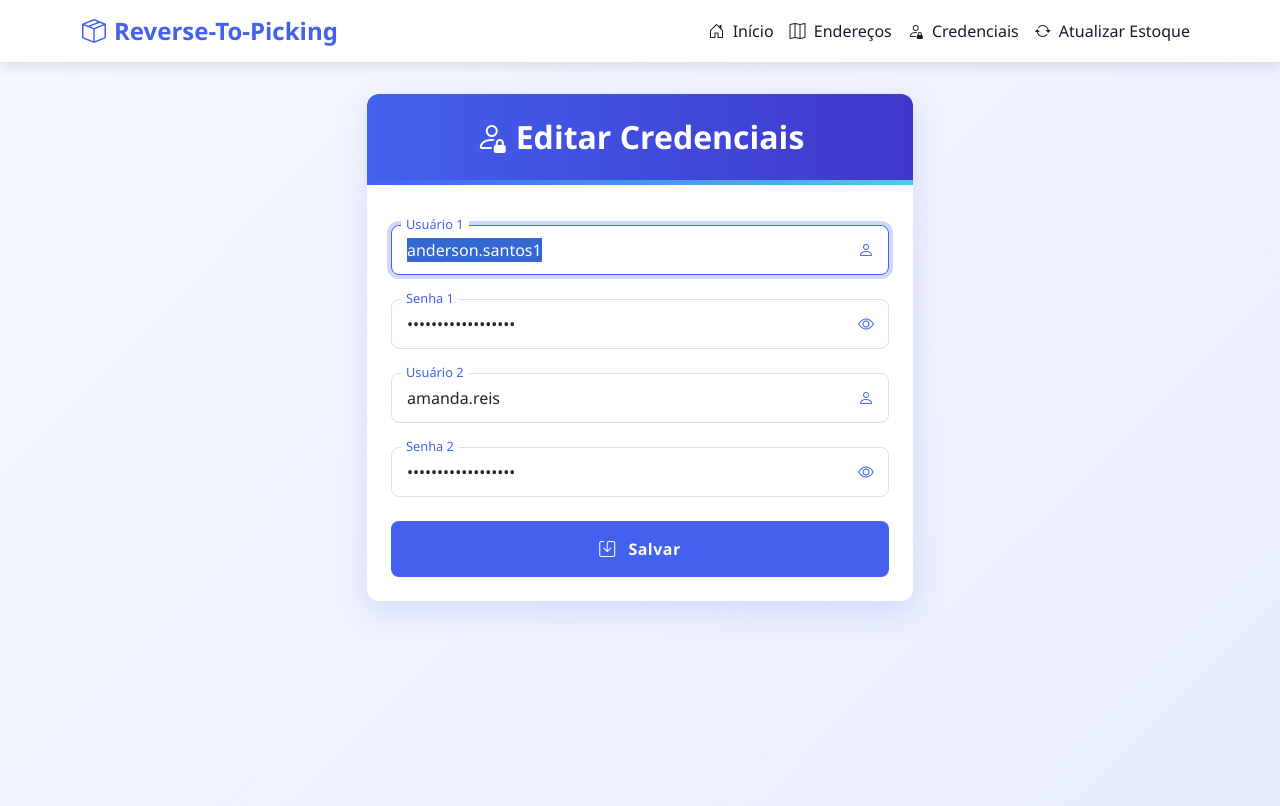
After one commit to Andersonps-dev/AppReversa, a Flask app: page /credenciais in a window 1280 px wide. The commit adds this page. Run offline with Flask 3, Linux system fonts and the light colour scheme.

Commit message:
Navbar completo e credenciais

```diff
--- a/app.py
+++ b/app.py
@@ -5,7 +5,7 @@ import os
 from dotenv import load_dotenv
 import logging
 from sqlalchemy import func
-from models import Estoque, BarraEndereco, InventariosRealizados
+from models import Estoque, BarraEndereco, InventariosRealizados, UserCredential
 
 from sqlalchemy import cast, Integer
 from config import LINK_WMS, LOGINS_WMS, SENHAS_WMS, ID_TOKEN_WMS, TOKENS_SENHAS
@@ -182,6 +182,23 @@ def excluir_item(endereco):
         flash(f'Erro ao excluir item: {e}', 'error')
     return redirect(url_for('detalhes_endereco', endereco=endereco))
 
+@app.route('/credenciais', methods=['GET', 'POST'])
+def credenciais():
+    cred = UserCredential.query.first()
+    if not cred:
+        cred = UserCredential(user1='', pass1='', user2='', pass2='')
+        db.session.add(cred)
+        db.session.commit()
+    if request.method == 'POST':
+        cred.user1 = request.form.get('user1', '')
+        cred.pass1 = request.form.get('pass1', '')
+        cred.user2 = request.form.get('user2', '')
+        cred.pass2 = request.form.get('pass2', '')
+        db.session.commit()
+        flash('Credenciais atualizadas com sucesso!', 'success')
+        return redirect(url_for('credenciais'))
+    return render_template('credenciais.html', cred=cred)
+
 if __name__ == '__main__':
     with app.app_context():
         db.create_all()
--- /dev/null
+++ b/templates/credenciais.html
@@ -0,0 +1,308 @@
+<!DOCTYPE html>
+<html lang="pt-br">
+<head>
+    <meta charset="UTF-8">
+    <title>Credenciais</title>
+    <meta name="viewport" content="width=device-width, initial-scale=1">
+    <link href="https://cdn.jsdelivr.net/npm/bootstrap@5.3.0/dist/css/bootstrap.min.css" rel="stylesheet">
+    <link href="https://cdn.jsdelivr.net/npm/bootstrap-icons@1.10.5/font/bootstrap-icons.css" rel="stylesheet">
+    <link rel="icon" type="image/png" href="https://i.postimg.cc/ZKPM50BD/distribuido-1.png">
+    <style>
+        :root {
+            --primary-color: #4361ee;
+            --secondary-color: #3f37c9;
+            --success-color: #4cc9f0;
+            --dark-color: #1a1a2e;
+            --light-color: #f8f9fa;
+        }
+
+        body {
+            font-family: 'Segoe UI', Tahoma, Geneva, Verdana, sans-serif;
+            background-color: #f5f7ff;
+            color: #333;
+        }
+
+        .navbar-brand {
+            font-weight: 700;
+            color: var(--primary-color) !important;
+            font-size: 1.5rem;
+        }
+
+        .nav-link {
+            font-weight: 500;
+            color: var(--dark-color) !important;
+            transition: all 0.3s ease;
+        }
+
+        .nav-link:hover {
+            color: var(--primary-color) !important;
+            transform: translateY(-2px);
+        }
+
+        .main-container {
+            background: linear-gradient(135deg, #f5f7ff 0%, #e8edff 100%);
+            min-height: calc(100vh - 56px);
+            padding: 2rem 0;
+        }
+
+        .card {
+            border: none;
+            border-radius: 12px;
+            box-shadow: 0 10px 30px rgba(67, 97, 238, 0.15);
+            overflow: hidden;
+            transition: transform 0.3s ease, box-shadow 0.3s ease;
+        }
+
+        .card:hover {
+            transform: translateY(-5px);
+            box-shadow: 0 15px 35px rgba(67, 97, 238, 0.2);
+        }
+
+        .card-header {
+            background: linear-gradient(to right, var(--primary-color), var(--secondary-color));
+            color: white;
+            padding: 1.5rem;
+            border-bottom: none;
+        }
+
+        .card-title {
+            font-weight: 700;
+            margin-bottom: 0;
+        }
+
+        .form-control {
+            border-radius: 8px;
+            padding: 12px 15px;
+            border: 1px solid #e0e0e0;
+            transition: all 0.3s ease;
+        }
+
+        .form-control:focus {
+            border-color: var(--primary-color);
+            box-shadow: 0 0 0 0.25rem rgba(67, 97, 238, 0.25);
+        }
+
+        .btn-primary {
+            background-color: var(--primary-color);
+            border: none;
+            border-radius: 8px;
+            padding: 12px;
+            font-weight: 600;
+            letter-spacing: 0.5px;
+            transition: all 0.3s ease;
+        }
+
+        .btn-primary:hover {
+            background-color: var(--secondary-color);
+            transform: translateY(-2px);
+        }
+
+        .btn-primary:disabled {
+            background-color: #6c757d;
+            cursor: not-allowed;
+        }
+
+        .alert {
+            border-radius: 8px;
+            padding: 1rem 1.5rem;
+        }
+
+        .success-animation {
+            animation: pulse 2s infinite;
+        }
+
+        @keyframes pulse {
+            0% { transform: scale(1); }
+            50% { transform: scale(1.02); }
+            100% { transform: scale(1); }
+        }
+
+        .input-icon {
+            position: relative;
+        }
+
+        .input-icon i {
+            position: absolute;
+            right: 15px;
+            top: 50%;
+            transform: translateY(-50%);
+            color: var(--primary-color);
+            cursor: pointer;
+        }
+
+        .floating-label {
+            position: relative;
+            margin-bottom: 1.5rem;
+        }
+
+        .floating-label label {
+            position: absolute;
+            top: 12px;
+            left: 15px;
+            color: #999;
+            transition: all 0.3s ease;
+            pointer-events: none;
+            background-color: white;
+            padding: 0 5px;
+        }
+
+        .floating-label input:focus + label,
+        .floating-label input:not(:placeholder-shown) + label {
+            top: -10px;
+            left: 10px;
+            font-size: 0.8rem;
+            color: var(--primary-color);
+        }
+
+        .navbar {
+            box-shadow: 0 4px 12px rgba(0, 0, 0, 0.1);
+        }
+
+        .status-indicator {
+            height: 5px;
+            background: linear-gradient(to right, var(--primary-color), var(--success-color));
+            margin-bottom: 1rem;
+        }
+    </style>
+</head>
+<body>
+    <nav class="navbar navbar-expand-lg navbar-light bg-white">
+        <div class="container">
+            <a class="navbar-brand" href="/">
+                <i class="bi bi-box-seam me-2"></i>Reverse-To-Picking
+            </a>
+            <button class="navbar-toggler" type="button" data-bs-toggle="collapse" data-bs-target="#navbarNav">
+                <span class="navbar-toggler-icon"></span>
+            </button>
+            <div class="collapse navbar-collapse" id="navbarNav">
+                <ul class="navbar-nav ms-auto">
+                    <li class="nav-item">
+                        <a class="nav-link" href="/">
+                            <i class="bi bi-house-door me-1"></i> Início
+                        </a>
+                    </li>
+                    <li class="nav-item">
+                        <a class="nav-link" href="/enderecos">
+                            <i class="bi bi-map me-1"></i> Endereços
+                        </a>
+                    </li>
+                    <li class="nav-item">
+                        <a class="nav-link" href="/credenciais">
+                            <i class="bi bi-person-lock me-1"></i> Credenciais
+                        </a>
+                    </li>
+                    <li class="nav-item">
+                        <a class="nav-link" href="#" data-bs-toggle="modal" data-bs-target="#modalAtualizarEstoque">
+                            <i class="bi bi-arrow-repeat me-1"></i> Atualizar Estoque
+                        </a>
+                    </li>
+                </ul>
+            </div>
+        </div>
+    </nav>
+
+    <!-- Modal de confirmação para atualizar estoque -->
+    <div class="modal fade" id="modalAtualizarEstoque" tabindex="-1" aria-labelledby="modalAtualizarEstoqueLabel" aria-hidden="true">
+      <div class="modal-dialog modal-dialog-centered">
+        <div class="modal-content">
+          <div class="modal-header">
+            <h5 class="modal-title" id="modalAtualizarEstoqueLabel">Confirmar atualização</h5>
+            <button type="button" class="btn-close btn-close-white" data-bs-dismiss="modal" aria-label="Close"></button>
+          </div>
+          <div class="modal-body">
+            Tem certeza que deseja atualizar o estoque? Esta ação pode levar alguns minutos.
+          </div>
+          <div class="modal-footer">
+            <button type="button" class="btn btn-secondary" data-bs-dismiss="modal">Cancelar</button>
+            <a href="/atualizar_estoque" class="btn btn-primary">Sim, atualizar</a>
+          </div>
+        </div>
+      </div>
+    </div>
+
+    <div class="main-container">
+        <div class="container">
+            <div class="row justify-content-center">
+                <div class="col-lg-8 col-xl-6">
+                    <div class="card mb-4">
+                        <div class="card-header text-center">
+                            <h2 class="card-title mb-0">
+                                <i class="bi bi-person-lock me-2"></i>Editar Credenciais
+                            </h2>
+                        </div>
+                        <div class="status-indicator"></div>
+                        <div class="card-body p-4">
+                            {% with messages = get_flashed_messages(category_filter=['success']) %}
+                              {% if messages %}
+                                <div class="alert alert-success success-animation text-center animate__animated animate__fadeIn">
+                                    <i class="bi bi-check-circle me-2"></i>{{ messages[0] }}
+                                </div>
+                              {% endif %}
+                            {% endwith %}
+                            <form method="POST" id="credenciais-form">
+                                <div class="floating-label input-icon">
+                                    <input type="text" class="form-control" id="user1" name="user1" value="{{ cred.user1 }}" placeholder=" " required>
+                                    <label for="user1">Usuário 1</label>
+                                    <i class="bi bi-person"></i>
+                                </div>
+                                <div class="floating-label input-icon">
+                                    <input type="password" class="form-control" id="pass1" name="pass1" value="{{ cred.pass1 }}" placeholder=" " required>
+                                    <label for="pass1">Senha 1</label>
+                                    <i class="bi bi-eye toggle-password" data-target="pass1"></i>
+                                </div>
+                                <div class="floating-label input-icon">
+                                    <input type="text" class="form-control" id="user2" name="user2" value="{{ cred.user2 }}" placeholder=" " required>
+                                    <label for="user2">Usuário 2</label>
+                                    <i class="bi bi-person"></i>
+                                </div>
+                                <div class="floating-label input-icon">
+                                    <input type="password" class="form-control" id="pass2" name="pass2" value="{{ cred.pass2 }}" placeholder=" " required>
+                                    <label for="pass2">Senha 2</label>
+                                    <i class="bi bi-eye toggle-password" data-target="pass2"></i>
+                                </div>
+                                <button type="submit" class="btn btn-primary w-100 py-3" id="submit-btn">
+                                    <i class="bi bi-save me-2"></i> Salvar
+                                </button>
+                            </form>
+                        </div>
+                    </div>
+                </div>
+            </div>
+        </div>
+    </div>
+
+    <script src="https://cdn.jsdelivr.net/npm/bootstrap@5.3.0/dist/js/bootstrap.bundle.min.js"></script>
+    <script>
+        // Toggle password visibility
+        document.querySelectorAll('.toggle-password').forEach(icon => {
+            icon.addEventListener('click', function() {
+                const targetId = this.getAttribute('data-target');
+                const input = document.getElementById(targetId);
+                if (input.type === 'password') {
+                    input.type = 'text';
+                    this.classList.remove('bi-eye');
+                    this.classList.add('bi-eye-slash');
+                } else {
+                    input.type = 'password';
+                    this.classList.remove('bi-eye-slash');
+                    this.classList.add('bi-eye');
+                }
+            });
+        });
+
+        // Form submission with loading state
+        document.getElementById('credenciais-form')?.addEventListener('submit', function(e) {
+            const submitBtn = document.getElementById('submit-btn');
+            submitBtn.disabled = true;
+            submitBtn.innerHTML = '<span class="spinner-border spinner-border-sm me-2" role="status" aria-hidden="true"></span> Salvando...';
+        });
+
+        // Auto-focus on first input
+        document.addEventListener('DOMContentLoaded', function() {
+            const firstInput = document.getElementById('user1');
+            if (firstInput) {
+                firstInput.focus();
+                firstInput.select();
+            }
+        });
+    </script>
--- a/templates/detalhes_endereco.html
+++ b/templates/detalhes_endereco.html
@@ -227,6 +227,11 @@
                     <li class="nav-item">
                         <a class="nav-link active" href="/enderecos">
                             <i class="bi bi-map me-1"></i> Endereços
+                        </a>
+                    </li>
+                    <li class="nav-item">
+                        <a class="nav-link" href="/credenciais">
+                            <i class="bi bi-person-lock me-1"></i> Credenciais
                         </a>
                     </li>
                     <li class="nav-item">
--- a/templates/enderecos.html
+++ b/templates/enderecos.html
@@ -236,6 +236,11 @@
                         </a>
                     </li>
                     <li class="nav-item">
+                        <a class="nav-link" href="/credenciais">
+                            <i class="bi bi-person-lock me-1"></i> Credenciais
+                        </a>
+                    </li>
+                    <li class="nav-item">
                         <a class="nav-link" href="#" data-bs-toggle="modal" data-bs-target="#modalAtualizarEstoque">
                             <i class="bi bi-arrow-repeat me-1"></i> Atualizar Estoque
                         </a>
```
Also changed, not shown: models.py (+8 -0 lines), templates/index.html (+15 -5 lines), instance/database.db.
